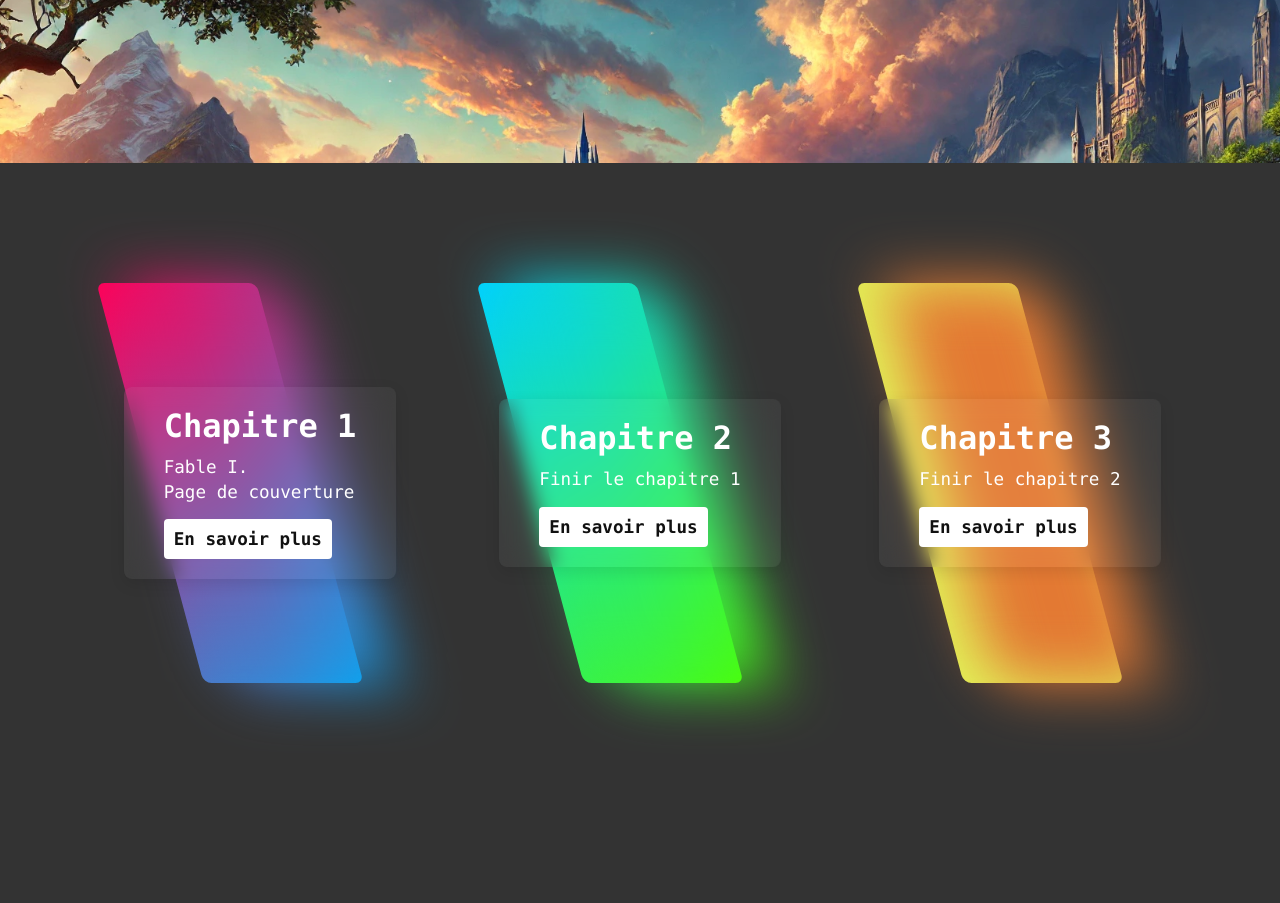
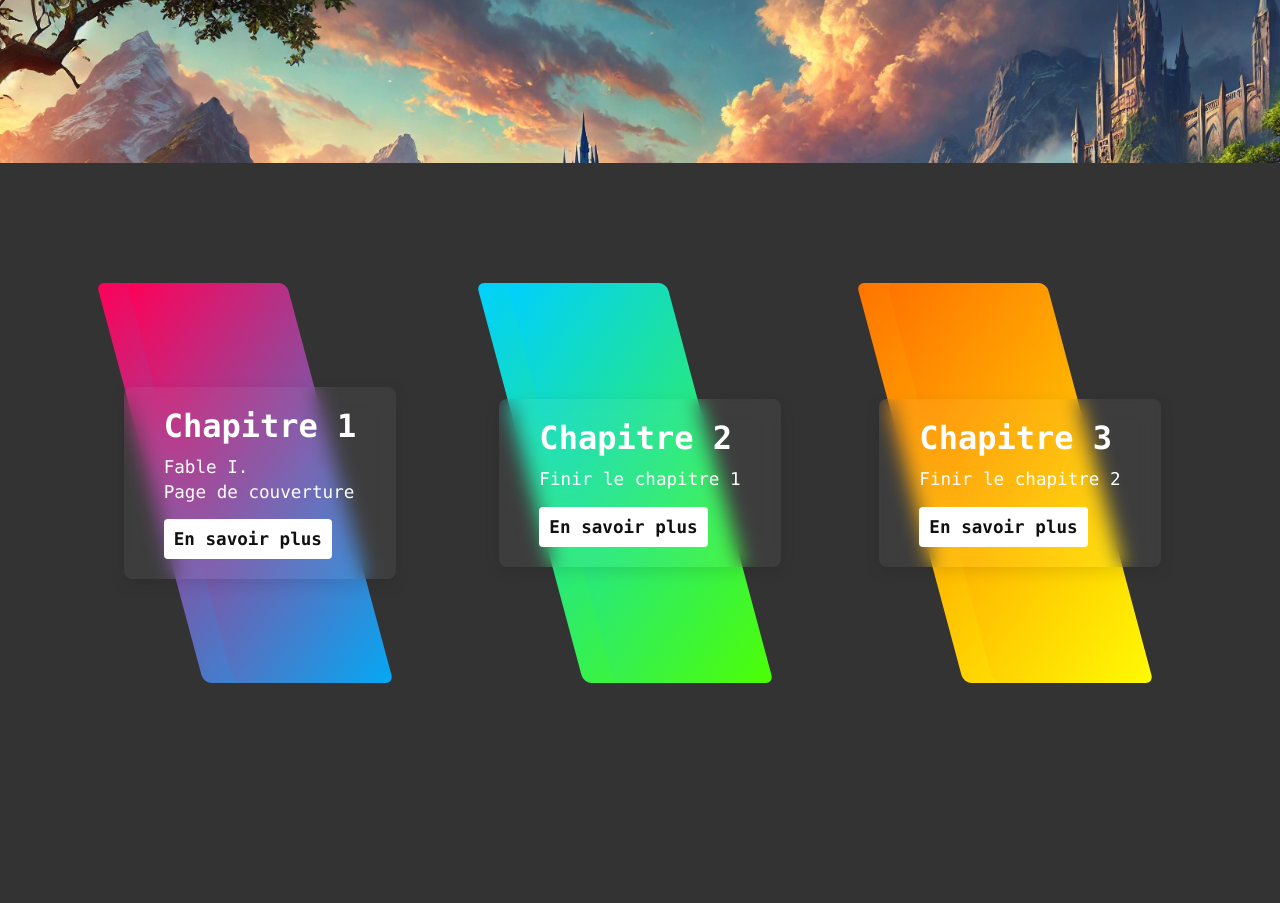
Before and after one commit to ValentinBrizard/Arbre-de-competence, a PHP site: page / in a window 1280 px wide. Shown: the part 917-1820 px from the top of the page. Run offline with PHP 8.4, Linux system fonts and the light colour scheme; some libraries are stand-ins or nearby versions.

Commit message:
Update index.css

```diff
--- a/css/index.css
+++ b/css/index.css
@@ -240,7 +240,7 @@ height:50px;
   width: 50%;
   height: 100%;
   text-decoration: none;
-  background: #e2f157;
+  background: linear-gradient(315deg, #fffb03, #ff7300);
   border-radius: 8px;
   transform: skewX(15deg);
   transition: 0.5s;
@@ -254,11 +254,11 @@ height:50px;
   left: 50;
   width: 50%;
   height: 100%;
-  background: #e37933;
+  background: linear-gradient(315deg, #fffb03, #ff7300);
   border-radius: 8px;
   transform: skewX(15deg);
   transition: 0.5s;
-  filter: blur(30px);
+
 }
 
 .container .box:hover:before,
```
